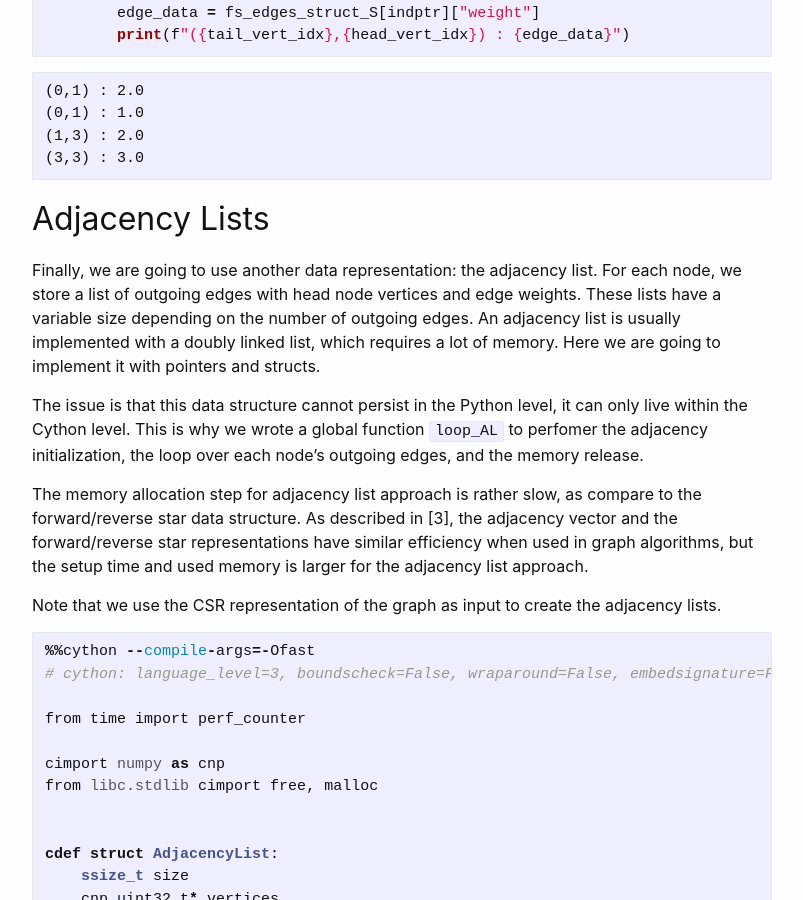
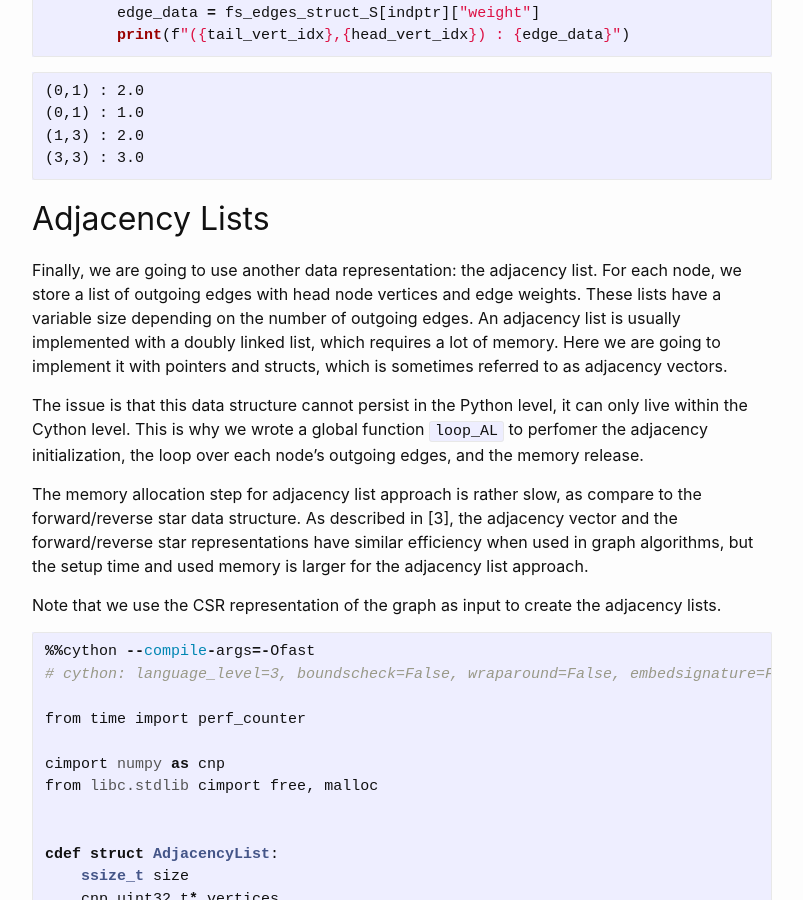
Before and after one commit to aetperf/aetperf.github.io, a Jekyll site: the page built from _posts/2022-11-04-Forward-and-reverse-stars-in-Cython.md, in a window 1280 px wide and 900 px high, scrolled down 16742 px. Shown: the whole window, without its empty margins (238-1041 px from the left). Built offline with Jekyll 4.4.1, drawn with Linux system fonts in a browser that asks for light colours; formulas are drawn with MathJax 3; comment, search, counter and statistics services are not loaded.

Commit message:
small update

```diff
--- a/_posts/2022-11-04-Forward-and-reverse-stars-in-Cython.md
+++ b/_posts/2022-11-04-Forward-and-reverse-stars-in-Cython.md
@@ -873,7 +873,7 @@
 
 ## Adjacency Lists
 
-Finally, we are going to use another data representation: the adjacency list. For each node, we store a list of outgoing edges with head node vertices and edge weights. These lists have a variable size depending on the number of outgoing edges. An adjacency list is usually implemented with a doubly linked list, which requires a lot of memory. Here we are going to implement it with pointers and structs.
+Finally, we are going to use another data representation: the adjacency list. For each node, we store a list of outgoing edges with head node vertices and edge weights. These lists have a variable size depending on the number of outgoing edges. An adjacency list is usually implemented with a doubly linked list, which requires a lot of memory. Here we are going to implement it with pointers and structs, which is sometimes referred to as adjacency vectors.
 
 The issue is that this data structure cannot persist in the Python level, it can only live within the Cython level. This is why we wrote a global function `loop_AL` to perfomer the adjacency initialization, the loop over each node's outgoing edges, and the memory release.
 
```
